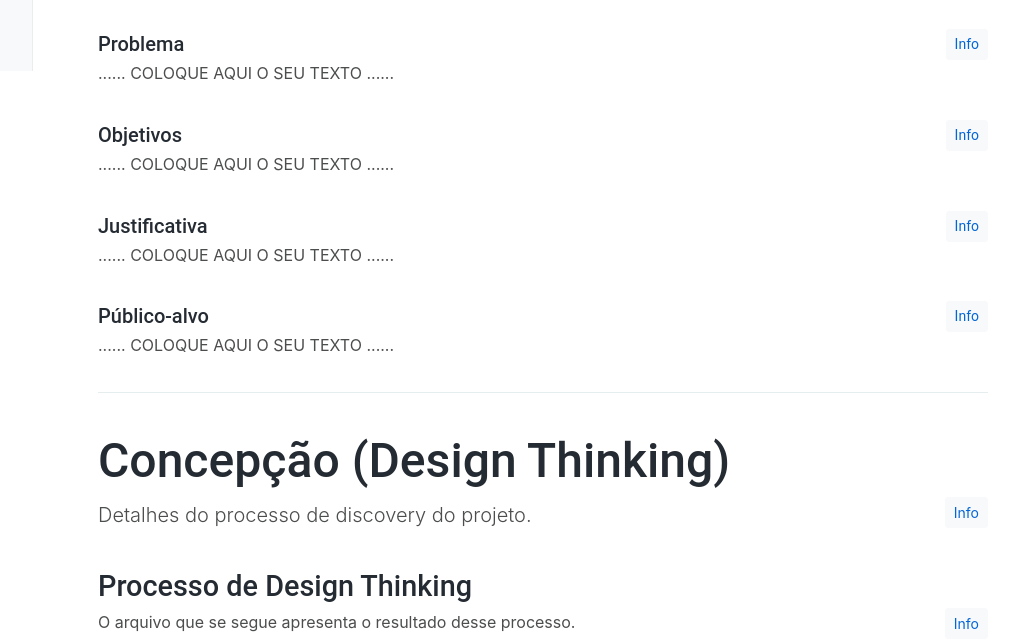
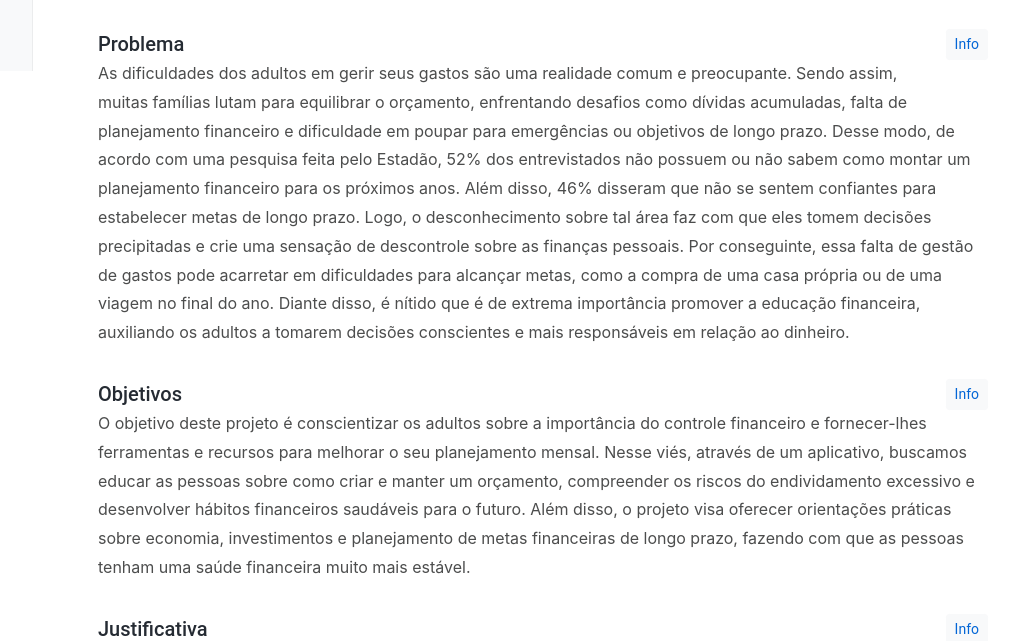
Before and after one commit to ICEI-PUC-Minas-PMGCC-TI/ti-1-pmg-cc-m-20241-g4-descontrole-financeiro, a plain HTML site: page docs/index.html in a window 1280 px wide. Shown: the part 729-1370 px from the top of the page, without its empty margins (227-1237 px from the left). Drawn offline with Linux system fonts and the light colour scheme.

Commit message:
contexto do projeto index.html

```diff
--- a/docs/index.html
+++ b/docs/index.html
@@ -129,7 +129,8 @@
               <div class="alert alert-warning collapse" role="alert" id="collapseProblema">
                 Nesse momento você deve apresentar o problema que a sua aplicação deve resolver. No entanto, não é a hora de comentar sobre a aplicação. Descreva também o contexto em que essa aplicação será usada, se houver: empresa, tecnologias, etc. Novamente, descreva apenas o que de fato existir, pois ainda não é a hora de apresentar requisitos detalhados ou projetos.
               </div>
-              <p>......  COLOQUE AQUI O SEU TEXTO ......</p>
+              <p>As dificuldades dos adultos em gerir seus gastos são uma realidade comum e preocupante. Sendo assim, muitas famílias lutam para equilibrar o orçamento, enfrentando desafios como dívidas acumuladas, falta de planejamento financeiro e dificuldade em poupar para emergências ou objetivos de longo prazo. Desse modo, de acordo com uma pesquisa feita pelo Estadão, 52% dos entrevistados não possuem ou não sabem como montar um planejamento financeiro para os próximos anos. Além disso, 46% disseram que não se sentem confiantes para estabelecer metas de longo prazo. Logo, o desconhecimento sobre tal área faz com que eles tomem decisões precipitadas e crie uma sensação de descontrole sobre as finanças pessoais. Por conseguinte, essa falta de gestão de gastos pode acarretar em dificuldades para alcançar metas, como a compra de uma casa própria ou de uma viagem no final do ano. Diante disso, é nítido que é de extrema importância promover a educação financeira, auxiliando os adultos a tomarem decisões conscientes e mais responsáveis em relação ao dinheiro.
+</p>
             </section>
 
             <section>
@@ -138,7 +139,7 @@
               <div class="alert alert-warning collapse" role="alert" id="collapseObjetivos">
                 Aqui você deve descrever os objetivos do trabalho indicando que o objetivo geral é desenvolver um software para solucionar o problema apresentado acima. Apresente também alguns (pelo menos 2) objetivos específicos dependendo de onde você vai querer concentrar a sua prática investigativa, ou como você vai aprofundar no seu trabalho.
               </div>
-              <p>......  COLOQUE AQUI O SEU TEXTO ......</p>
+              <p>O objetivo deste projeto é conscientizar os adultos sobre a importância do controle financeiro e fornecer-lhes ferramentas e recursos para melhorar o seu planejamento mensal. Nesse viés, através de um aplicativo, buscamos educar as pessoas sobre como criar e manter um orçamento, compreender os riscos do endividamento excessivo e desenvolver hábitos financeiros saudáveis para o futuro. Além disso, o projeto visa oferecer orientações práticas sobre economia, investimentos e planejamento de metas financeiras de longo prazo, fazendo com que as pessoas tenham uma saúde financeira muito mais estável.</p>
             </section>
 
             <section>
@@ -147,7 +148,8 @@
               <div class="alert alert-warning collapse" role="alert" id="collapseJustificativa">
                 Descreva a importância ou a motivação para trabalhar com esta aplicação que você escolheu. Indique as razões pelas quais você escolheu seus objetivos específicos ou as razões para aprofundar em certos aspectos do software. O grupo de trabalho pode fazer uso de questionários, entrevistas e dados estatísticos, que podem ser apresentados, com o objetivo de esclarecer detalhes do problema que será abordado pelo grupo.
               </div>
-              <p>......  COLOQUE AQUI O SEU TEXTO ......</p>
+              <p>A relevância desse tema é evidente diante dos inúmeros desafios enfrentados pelos adultos no gerenciamento de seus gastos. Ademais, a falta de educação financeira adequada, somada às pressões sociais e econômicas, contribui para a perpetuação do ciclo de dificuldades financeiras. Sendo assim, é fundamental abordar essa questão e oferecer apoio aos adultos, ajudando-os a adquirir as habilidades necessárias para equilibrar as suas finanças e mapear os seus gastos. Nessa perspectiva, ao capacitá-los a gerir melhor as suas despesas, podemos contribuir para o bem-estar financeiro das famílias, para uma sociedade menos endividada e com sonhos mais próximos de serem concretizados. Por fim, a partir da análise de uma publicação feita pela Awary, entende-se que através do planejamento estratégico, você pode organizar suas finanças, definir metas e tomar decisões inteligentes sobre seu dinheiro. Não importa qual seja sua situação financeira atual, começar a planejar é essencial para construir um futuro financeiramente estável e garantir a tranquilidade em todos os aspectos da sua vida. Invista seu tempo e energia em estabelecer um planejamento financeiro sólido e aproveite todos os benefícios que ele pode proporcionar.
+</p>
             </section>
 
             <section>
@@ -157,7 +159,8 @@
                 Descreva quem serão as pessoas que usarão a sua aplicação indicando os diferentes perfis. O objetivo aqui não é definir quem serão os clientes ou quais serão os papéis dos usuários na aplicação. A ideia é, dentro do possível, conhecer um pouco mais sobre o perfil dos usuários: conhecimentos prévios, relação com a tecnologia, relações hierárquicas, etc.
                 Adicione informações sobre o público-alvo por meio de uma descrição textual, ou diagramas de personas, mapa de stakeholders, ou como o grupo achar mais conveniente.
               </div>
-              <p>......  COLOQUE AQUI O SEU TEXTO ......</p>
+              <p>O público-alvo deste projeto são os adultos e responsáveis familiares que enfrentam dificuldades em gerenciar seus gastos. Isso inclui adultos de todas as faixas etárias que buscam orientação e suporte para melhorar sua saúde financeira e proporcionar um ambiente financeiramente estável para suas famílias.
+</p>
             </section>
 
           </section>
```
